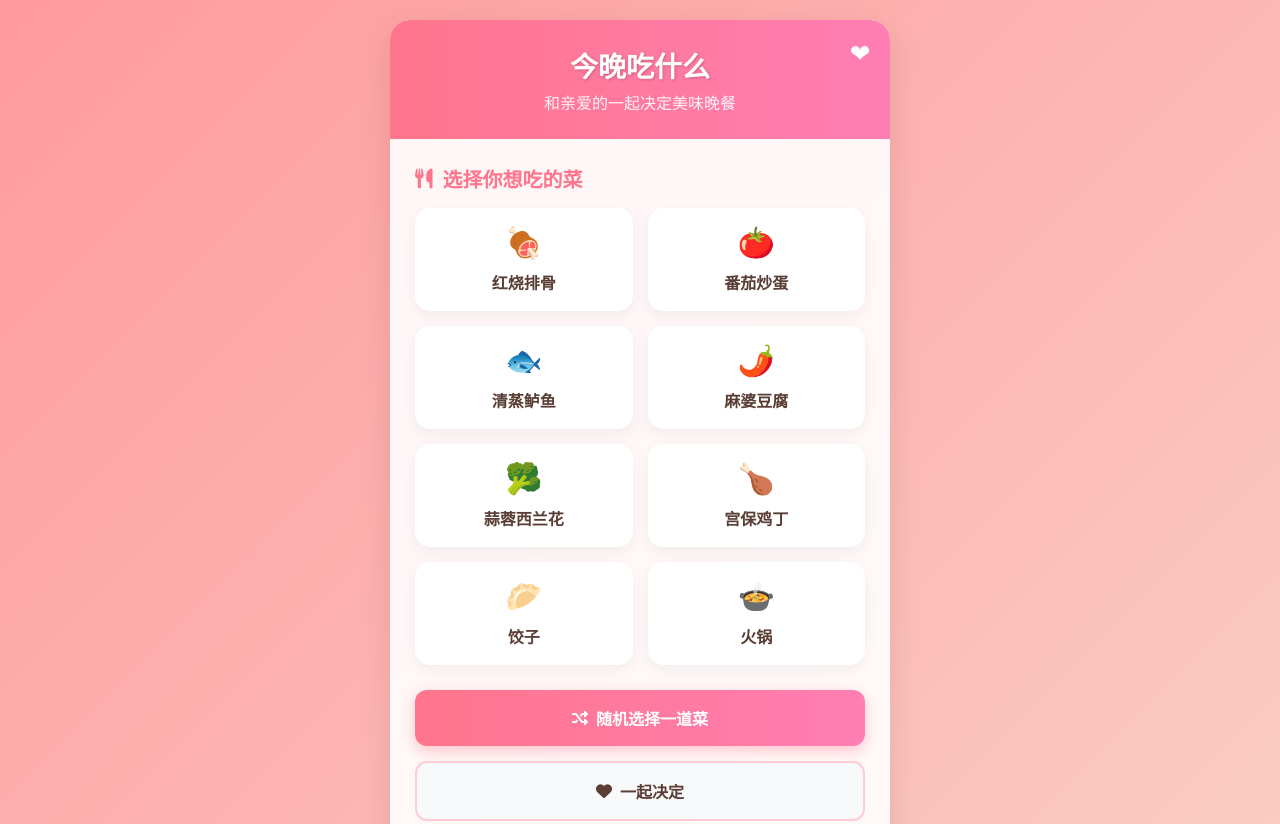
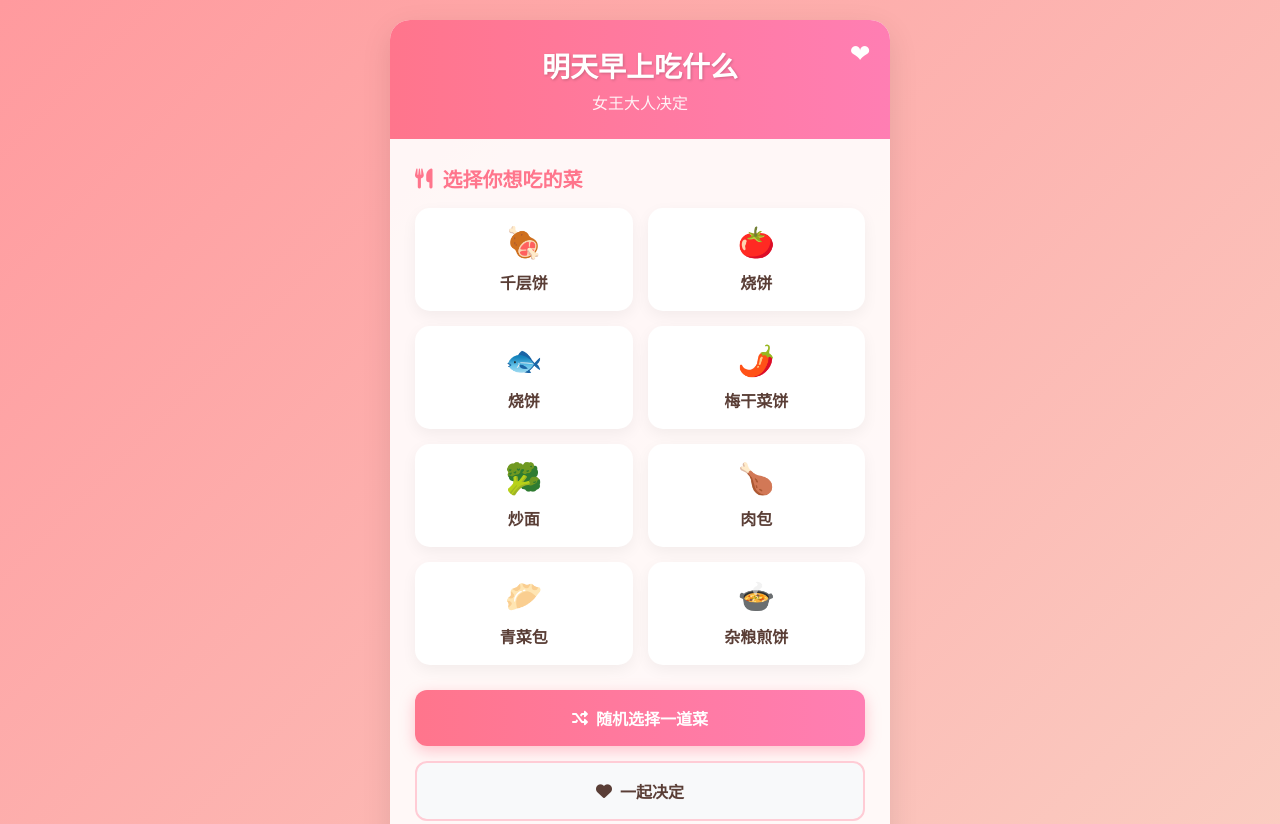
Before and after one commit to liyang-cpu/food, a plain HTML site: page index.html in a window 1280 px wide. Shown: the top 824 px of the page. Drawn offline with Linux system fonts and the light colour scheme.

Commit message:
Add files via upload

```diff
--- a/index.html
+++ b/index.html
@@ -3,7 +3,7 @@
 <head>
     <meta charset="UTF-8">
     <meta name="viewport" content="width=device-width, initial-scale=1.0">
-    <title>今晚吃什么 - 情侣版</title>
+    <title>明天早上吃什么</title>
     <link rel="stylesheet" href="https://cdnjs.cloudflare.com/ajax/libs/font-awesome/6.0.0/css/all.min.css">
     <style>
         * {
@@ -319,8 +319,8 @@
     <div class="container">
         <header>
             <div class="heart">❤</div>
-            <h1>今晚吃什么</h1>
-            <p class="subtitle">和亲爱的一起决定美味晚餐</p>
+            <h1>明天早上吃什么</h1>
+            <p class="subtitle">女王大人决定</p>
         </header>
 
         <div class="content">
@@ -341,10 +341,10 @@
             </div>
 
             <div class="result-section" id="result-area">
-                <p class="result-title">今晚你们决定吃：</p>
+                <p class="result-title">早上决定吃：</p>
                 <div class="final-dish">
                     <span class="final-emoji" id="result-emoji">🍲</span>
-                    <span id="result-dish">红烧排骨</span>
+                    <span id="result-dish">千层饼</span>
                 </div>
                 <div class="romantic-message" id="romantic-message">
                     无论吃什么，最重要的是和你一起分享这美好时光~
@@ -411,14 +411,14 @@
     <script>
         // 菜谱数据
         const dishes = [
-            { id: 1, name: "红烧排骨", emoji: "🍖", message: "香甜可口的红烧排骨，满满的都是爱意~" },
-            { id: 2, name: "番茄炒蛋", emoji: "🍅", message: "简单却温馨的番茄炒蛋，就像我们的日常~" },
-            { id: 3, name: "清蒸鲈鱼", emoji: "🐟", message: "鲜嫩清蒸鲈鱼，愿我们的生活年年有余~" },
-            { id: 4, name: "麻婆豆腐", emoji: "🌶️", message: "麻辣鲜香的麻婆豆腐，让我们的爱情也火热起来~" },
-            { id: 5, name: "蒜蓉西兰花", emoji: "🥦", message: "健康美味的蒜蓉西兰花，关心你的每一餐~" },
-            { id: 6, name: "宫保鸡丁", emoji: "🍗", message: "酸甜可口的宫保鸡丁，让晚餐更有滋味~" },
-            { id: 7, name: "饺子", emoji: "🥟", message: "一起吃饺子，团团圆圆幸福满满~" },
-            { id: 8, name: "火锅", emoji: "🍲", message: "热腾腾的火锅，就像我们炽热的爱情~" }
+            { id: 1, name: "千层饼", emoji: "🍖", message: "红豆口味~" },
+            { id: 2, name: "烧饼", emoji: "🍅", message: "甜口味~" },
+            { id: 3, name: "烧饼", emoji: "🐟", message: "咸口味~" },
+            { id: 4, name: "梅干菜饼", emoji: "🌶️", message: "梅干菜味~" },
+            { id: 5, name: "炒面", emoji: "🥦", message: "微辣~" },
+            { id: 6, name: "肉包", emoji: "🍗", message: "2个~" },
+            { id: 7, name: "青菜包", emoji: "🥟", message: "2个~" },
+            { id: 8, name: "杂粮煎饼", emoji: "🍲", message: "绿地店~" }
         ];
 
         // DOM元素
@@ -493,8 +493,8 @@
         function shareDecision() {
             if (navigator.share) {
                 navigator.share({
-                    title: '今晚吃什么',
-                    text: `我们决定今晚吃: ${resultDish.textContent}！`,
+                    title: '早上吃什么',
+                    text: `女王大人决定: ${resultDish.textContent}！`,
                     url: window.location.href
                 })
                 .catch(error => {
```
